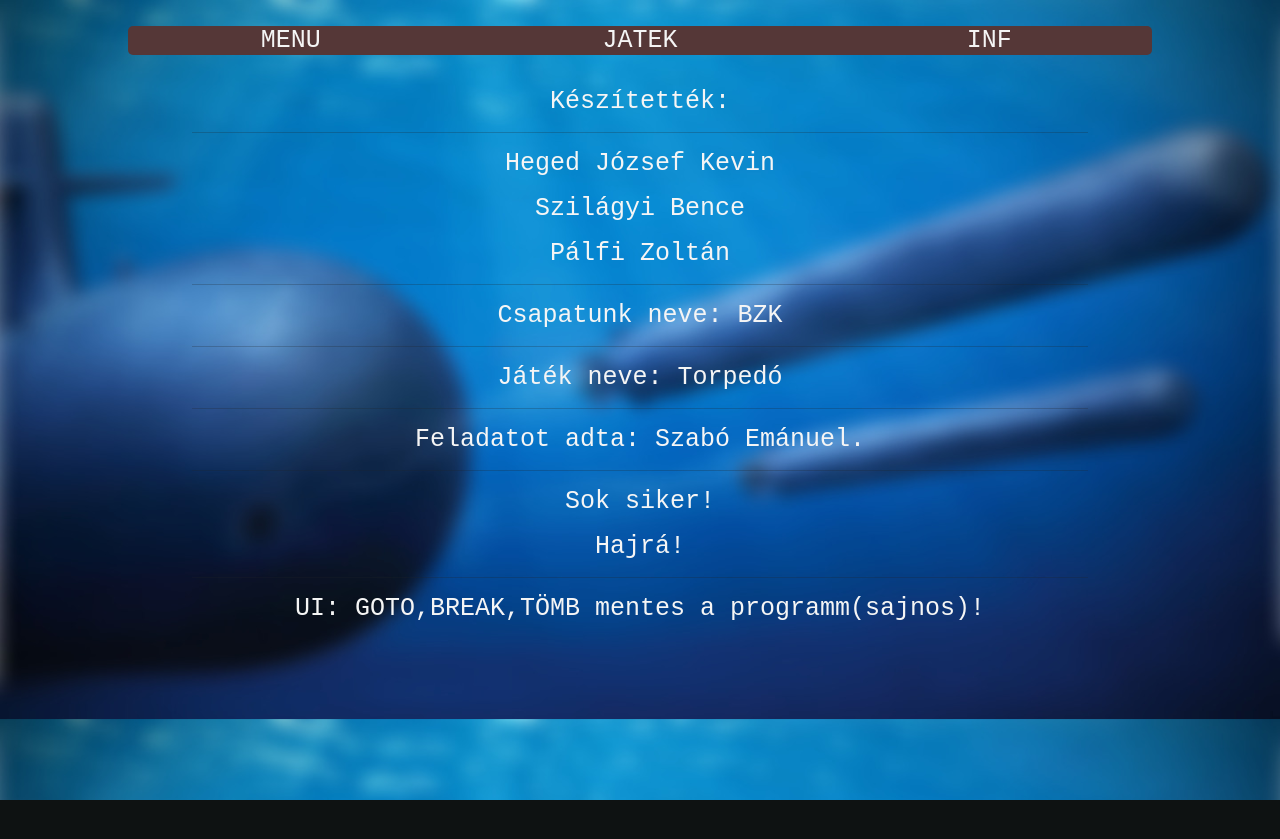
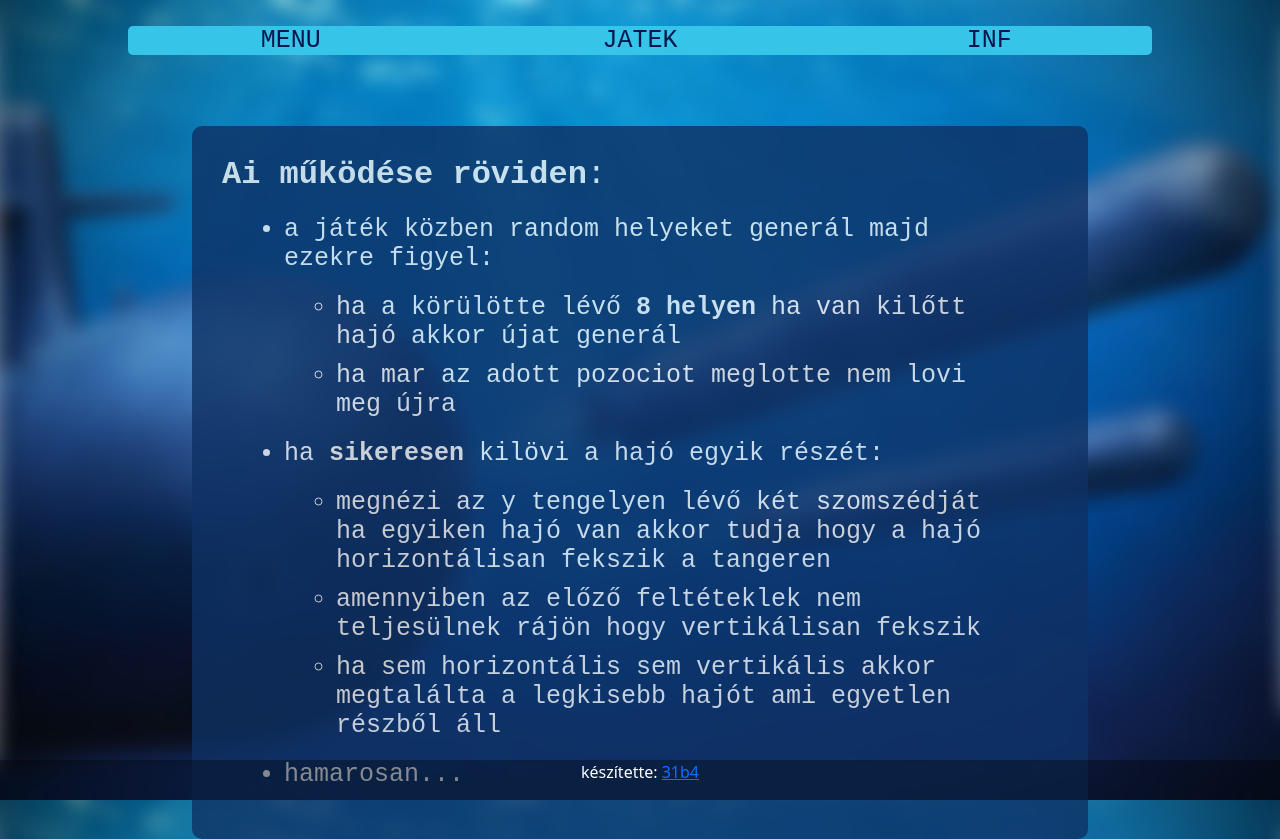
Before and after one commit to 31b4/Torpedo_Ai, a plain HTML site: page index.html in a window 1280 px wide. Before the commit the page ends 800 px from the top, so only its background shows below. Drawn offline with nearby package versions, Linux system fonts and the light colour scheme.

Commit message:
design update

```diff
--- a/index.html
+++ b/index.html
@@ -21,29 +21,28 @@
         </div>
     </div>
     <div id="flotta" class="row">
-        <table>
-            <tr>
-                <tr><p></p></tr>
-                <tr><p></p></tr>
-                <tr><p id="menu">Készítették:</p></td>
-                  <hr align="left" width="80">
-                <tr><p id="menu">Heged József Kevin</p></td>
-                <tr><p id="menu">Szilágyi Bence</p></td>
-                <tr><p id="menu">Pálfi Zoltán</p></td>
-                  <hr align="left" width="125">
-                <tr><p id="menu">Csapatunk neve: BZK</p></td>
-                  <hr align="left" width="140">
-                <tr><p id="menu">Játék neve: Torpedó</p></td>
-                  <hr align="left" width="130">
-                <tr><p id="menu">Feladatot adta: Szabó Emánuel.</p></td>
-                  <hr align="left" width="205">
-                <tr><p id="menu">Sok siker!</p></td>
-                <tr><p id="menu">Hajrá!</p></td>
-                  <hr align="left" width="65">
-                <tr<p id="menu">UI: GOTO,BREAK,TÖMB mentes a programm(sajnos)!</p></td>
-            </tr>
-          </table>
+      <div id="aiLeiras">
+        <h2><b>Ai működése röviden</b>:</h2>
+        <ul>
+          <li>a játék közben random helyeket generál majd ezekre figyel: </li>
+          <ul>
+            <li>ha a körülötte lévő <b>8 helyen</b> ha van kilőtt hajó akkor újat generál</li>
+            <li>ha mar az adott pozociot meglotte nem lovi meg újra</li>
+          </ul>
+          <li>ha <b>sikeresen</b> kilövi a hajó egyik részét: </li>
+          <ul>
+            <li>megnézi az y tengelyen lévő két szomszédját ha egyiken hajó van akkor tudja hogy a hajó horizontálisan fekszik a tangeren</li>
+            <li>amennyiben az előző feltéteklek nem teljesülnek rájön hogy vertikálisan fekszik</li>
+            <li>ha sem horizontális sem vertikális akkor megtalálta a legkisebb hajót ami egyetlen részből áll</li>
+          </ul>
+          <li>hamarosan...</li>
+        </ul>
+      </div>
     </div>
     <script src="back.js"></script>
+
+    <footer>
+      <p>készítette: <a target="new" rel="stylesheet" href="https://github.com/31b4">31b4</a></p>
+    </footer>
 </body>
 </html>
--- a/style.css
+++ b/style.css
@@ -1,13 +1,13 @@
 body{
     background-color: #0e1212;
     background-image: url("img/hatter.jpg");
+    background-attachment:fixed;
     background-size:fill;
     background-size: 100%;
-    background-attachment:fixed;
 }
 /*-----------------HEADER----------------*/
 #container{
-    background-color: rgb(85, 55, 55);
+    background-color: rgb(54, 197, 233);
     margin: auto;
     margin-top: 2%;
     width: 80%;
@@ -17,14 +17,14 @@ body{
 }
 #container a{
     transition: color .2s ease-out;
-    color: whitesmoke;
+    color: rgb(5, 22, 77);
     font: 25px "Roboto Mono", monospace;
     text-decoration: none;
 }
 #container a:hover{
     cursor:pointer;
     transition: color .1s ease-out;
-    color: rgb(94, 90, 90);
+    color: rgb(32, 91, 179);
 }
 /*-----------------JATEK-----------------*/
 #flotta{
@@ -37,7 +37,31 @@ body{
 #flotta table{
     margin: auto;
 }
-#menu{
+/*-------------------LEIRAS---------------------*/
+#aiLeiras{
+    margin-top: 8%;
+    padding: 30px;
     color: whitesmoke;
     font: 25px "Roboto Mono", monospace;
+    text-align: left;
+    background-color: rgb(14, 49, 100);
+    opacity: 80%;
+    border-radius: 10px;
 }
+#aiLeiras ul{
+    margin: 20px;
+}
+#aiLeiras li{
+    margin: 10px;
+}
+
+/*------------------FOOTER-----------------------------*/
+footer {
+	background-color: #0005;
+	position: fixed;
+    left: 0;
+    bottom: 0;
+    width: 100%;
+    color: white;
+    text-align: center;
+}
```
